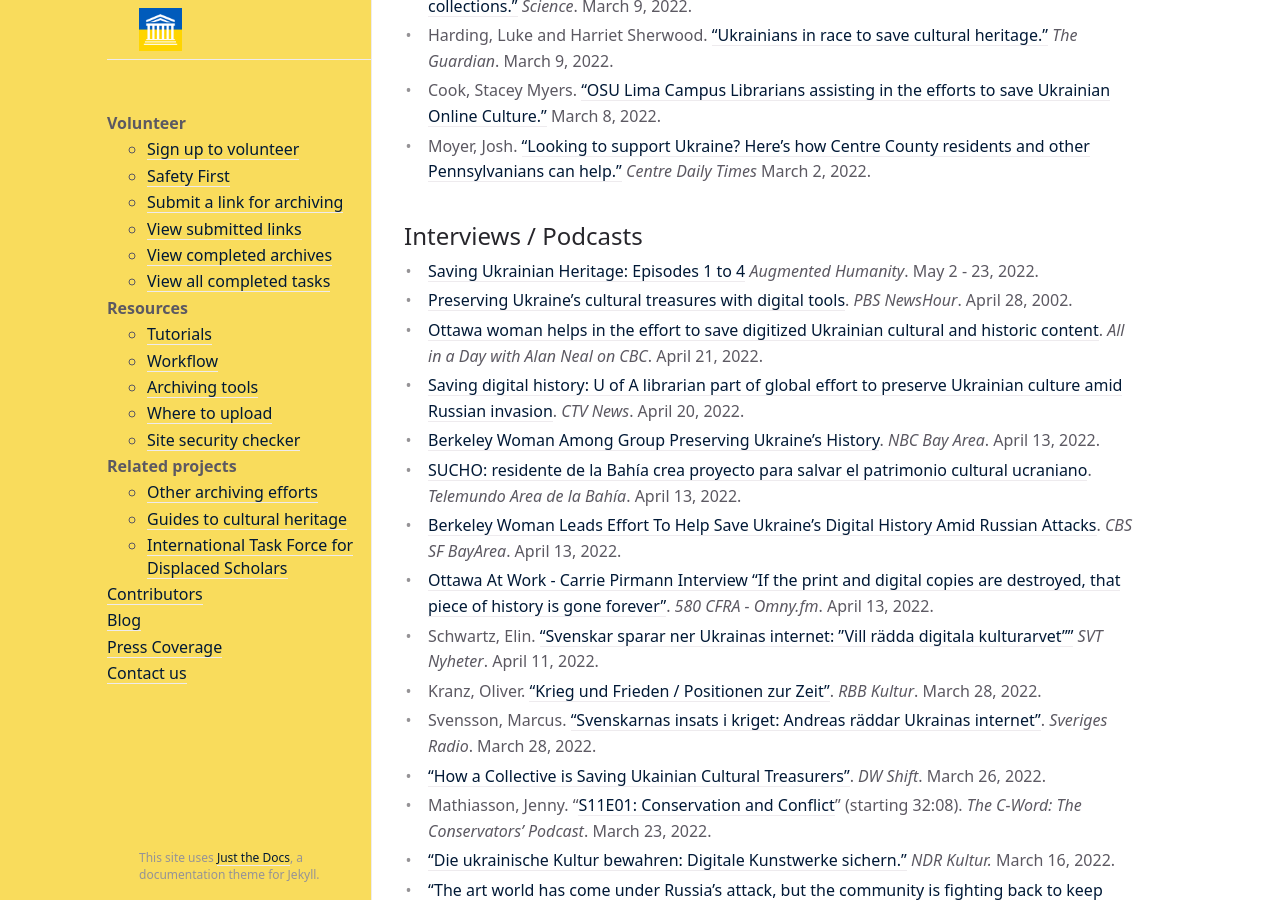
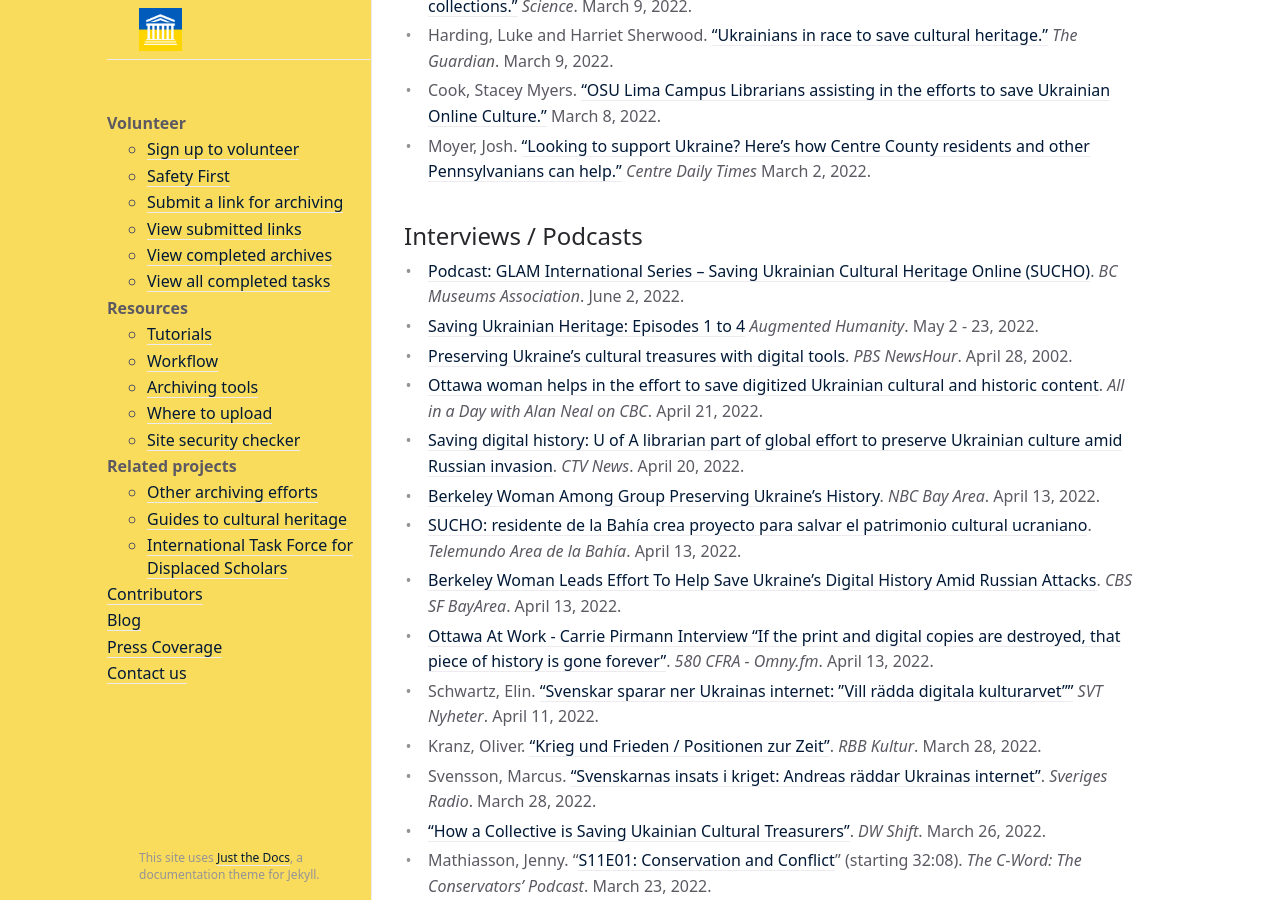
Before and after one commit to sucho-archiving/sucho-archiving.github.io, a Jekyll site: the page built from press.md, in a window 1280 px wide and 900 px high, scrolled down 2611 px. Built offline with Jekyll 4.4.1, drawn with Linux system fonts in a browser that asks for light colours.

Commit message:
Update press.md

```diff
--- a/press.md
+++ b/press.md
@@ -61,6 +61,7 @@
 
 
 ## Interviews / Podcasts
+- [Podcast: GLAM International Series – Saving Ukrainian Cultural Heritage Online (SUCHO)](https://museum.bc.ca/brain/glam-international-sucho/). *BC Museums Association*. June 2, 2022.
 - [Saving Ukrainian Heritage: Episodes 1 to 4](https://www.npr.org/podcasts/811625591/augmented-humanity) *Augmented Humanity*. May 2 - 23, 2022.
 - [Preserving Ukraine's cultural treasures with digital tools](https://www.pbs.org/newshour/show/preserving-ukraines-cultural-treasures-with-digital-tools). *PBS NewsHour*. April 28, 2002.
 - [Ottawa woman helps in the effort to save digitized Ukrainian cultural and historic content](https://www.cbc.ca/listen/live-radio/1-92-all-in-a-day/clip/15907873-ottawa-woman-helps-effort-save-digitized-ukrainian-cultural). *All in a Day with Alan Neal on CBC*. April 21, 2022.
```
